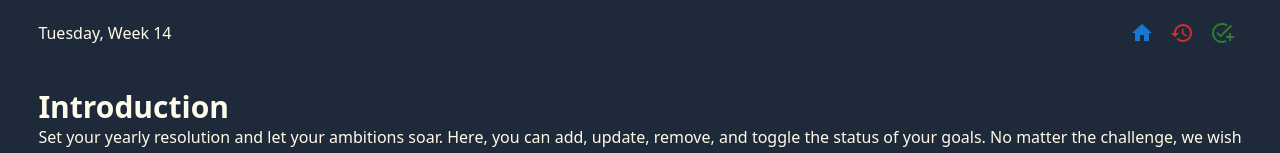
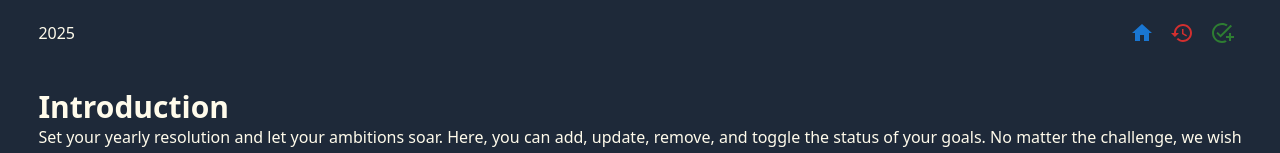
Before and after one commit to s3nsh1-dev/todo-list, a React (Vite) app in the folder client/: page /yearly-goals in a window 1280 px wide. Shown: the top 153 px of the page. Built offline with nearby package versions, Linux system fonts and the light colour scheme.

Commit message:
minor logic imporvement

```diff
--- a/client/src/components/monthly-goal/MonthlyHeader.tsx
+++ b/client/src/components/monthly-goal/MonthlyHeader.tsx
@@ -1,7 +1,4 @@
-import {
-  getDayOfTheWeek,
-  getWeekNumber,
-} from "../../constants/commonFunctions";
+import { getMonthAsString } from "../../constants/commonFunctions";
 import WMheader from "../../components/common/WMheader";
 import { useState } from "react";
 import Modal from "@mui/material/Modal";
@@ -18,7 +15,7 @@ const MonthlyHeader = () => {
     openHistory: false,
     openAddWeeklyGoals: false,
   });
-  const dateInfo = `${getDayOfTheWeek()}, ${getWeekNumber()}`;
+  const dateInfo = `${getMonthAsString()} ${new Date().getFullYear()}`;
   const toggleHistoryModal = () => {
     setOpen((prev) => ({ ...prev, openHistory: !prev.openHistory }));
   };
--- a/client/src/components/notes/ShowSavedNotes.tsx
+++ b/client/src/components/notes/ShowSavedNotes.tsx
@@ -5,6 +5,13 @@ import NotesCards from "./NotesCards";
 const ShowSavedNotes = () => {
   const data = useSelector((state: RootState) => state.notesArray);
   console.log("Notes Data:", data);
+  if (data.length === 0) {
+    return (
+      <div className="flex flex-wrap justify-center gap-5">
+        <p className="font-bold text-2xl">No Notes Saved</p>
+      </div>
+    );
+  }
   const renderNotesCard = data.map((note) => {
     return (
       <NotesCards
--- a/client/src/components/yearly-goal/YearlyHeader.tsx
+++ b/client/src/components/yearly-goal/YearlyHeader.tsx
@@ -1,7 +1,3 @@
-import {
-  getDayOfTheWeek,
-  getWeekNumber,
-} from "../../constants/commonFunctions";
 import WMheader from "../../components/common/WMheader";
 import { useState } from "react";
 import Modal from "@mui/material/Modal";
@@ -18,7 +14,7 @@ const YearlyHeader = () => {
     openHistory: false,
     openAddWeeklyGoals: false,
   });
-  const dateInfo = `${getDayOfTheWeek()}, ${getWeekNumber()}`;
+  const dateInfo = `${new Date().getFullYear()}`;
   const toggleHistoryModal = () => {
     setOpen((prev) => ({ ...prev, openHistory: !prev.openHistory }));
   };
```
Also changed, not shown: 1 other file (tests, documents, lock files or other folders).
